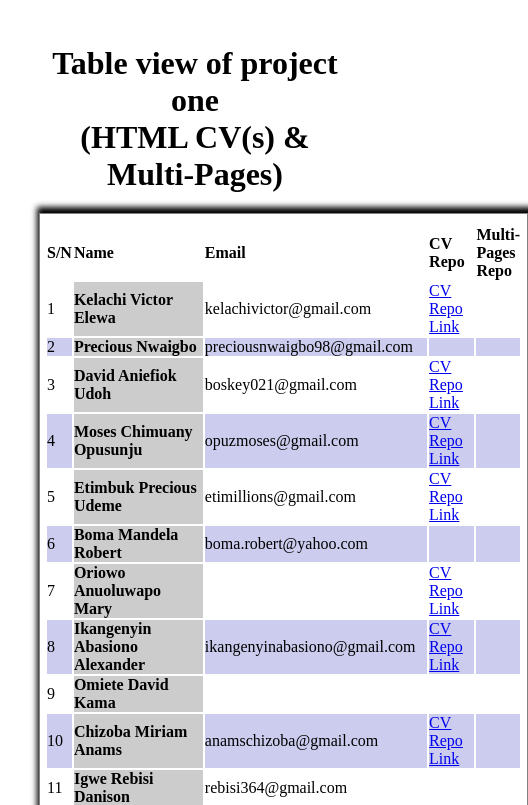
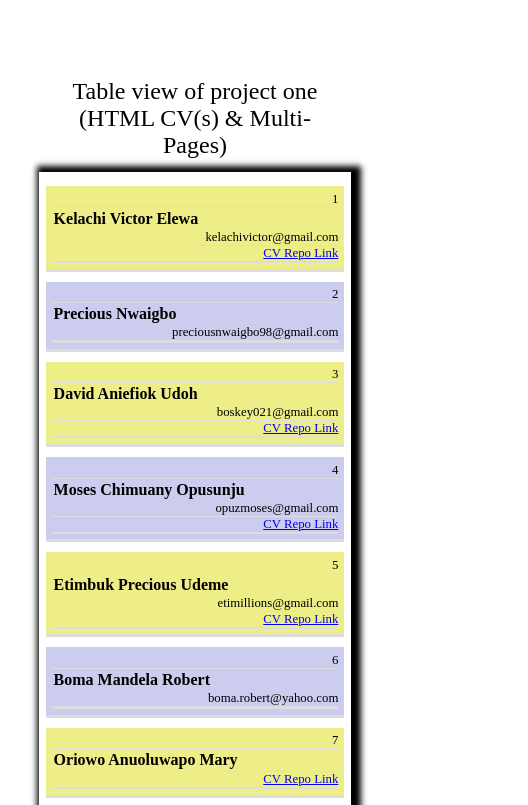
Before and after one commit to Duffigoogle/CGMTR_10, a plain HTML site: page index.html in a window 390 px wide. Shown: the top 805 px of the page, 528 px wide, since content can reach past the window. Drawn offline with Linux system fonts and the light colour scheme.

Commit message:
Add media query[responsiveness]

```diff
--- a/index.html
+++ b/index.html
@@ -11,8 +11,8 @@
     <main>
         <!-- animates text in nearly any browser. -->
         <marquee>Rest, Study and Practice, Practice Again! Practice Again!! Practice Again!!!</marquee>
-      <h1>Table view of project one <br>(HTML CV(s) & Multi-Pages)</h1>
       <table width="100%">
+        <caption>Table view of project one <br>(HTML CV(s) & Multi-Pages)</caption>
         <thead>
           <tr>
             <th>S/N</th>
--- a/style.css
+++ b/style.css
@@ -21,9 +21,9 @@ marquee {
     font-weight: bold;
 }
 
-h1 {
+/* h1 {
     text-align: center;
-}
+} */
 
 table {
     border: 1px solid gray;
@@ -31,12 +31,21 @@ table {
     margin: 20px 0;
     box-shadow: 4px 0px 6px 6px;
 }
-tfoot {
 
+table caption {
+    font-size: 1.5em;
+    margin: .55em 0.80em;
+}
+
+table tr {
+    padding: 0.35em;
 }
 
 table thead th {
     text-align: left;
+    font-size: .85em;
+    letter-spacing: .1em;
+    text-transform: uppercase;
 }
 
 table tbody {
@@ -48,10 +57,16 @@ tbody tr:nth-child(even) {
     background-color: #cce;
 }
 
+tbody tr:nth-child(odd) {
+    background-color: #ee8;
+}
+
 /* styling the second column */
 tbody > tr>:nth-child(2) {
-    background-color: #ccc;
+    background-color: #;
+    color: #000;
 }
+
 table tfoot tr td {
     text-align: center;
 }
@@ -70,3 +85,38 @@ footer {
 p {
     text-align: center;
 }
+
+@media screen and (max-width: 600px) {
+    table {
+        border: 0;
+    }
+
+    table caption {
+        text-size: 1.3em;
+    }
+
+
+  table thead {
+    border: none;
+    clip: rect(0 0 0 0);
+    height: 1px;
+    margin: -1px;
+    overflow: hidden;
+    padding: 0;
+    position: absolute;
+    width: 1px;
+  }
+
+  table tr {
+    border-bottom: 3px solid #ddd;
+    display: block;
+    margin-bottom: .625em;
+  }
+
+  table td {
+    border-bottom: 1px solid #ddd;
+    display: block;
+    font-size: .8em;
+    text-align: right;
+  }
+}
```
